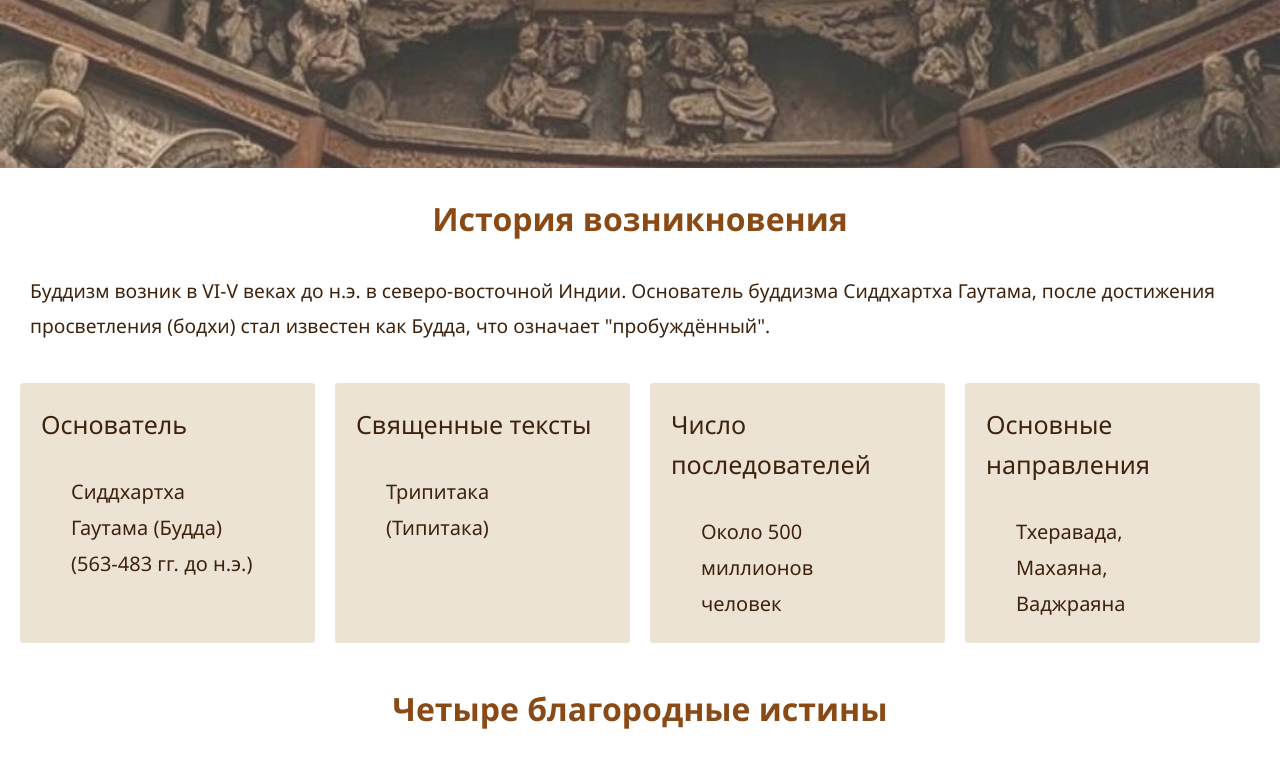
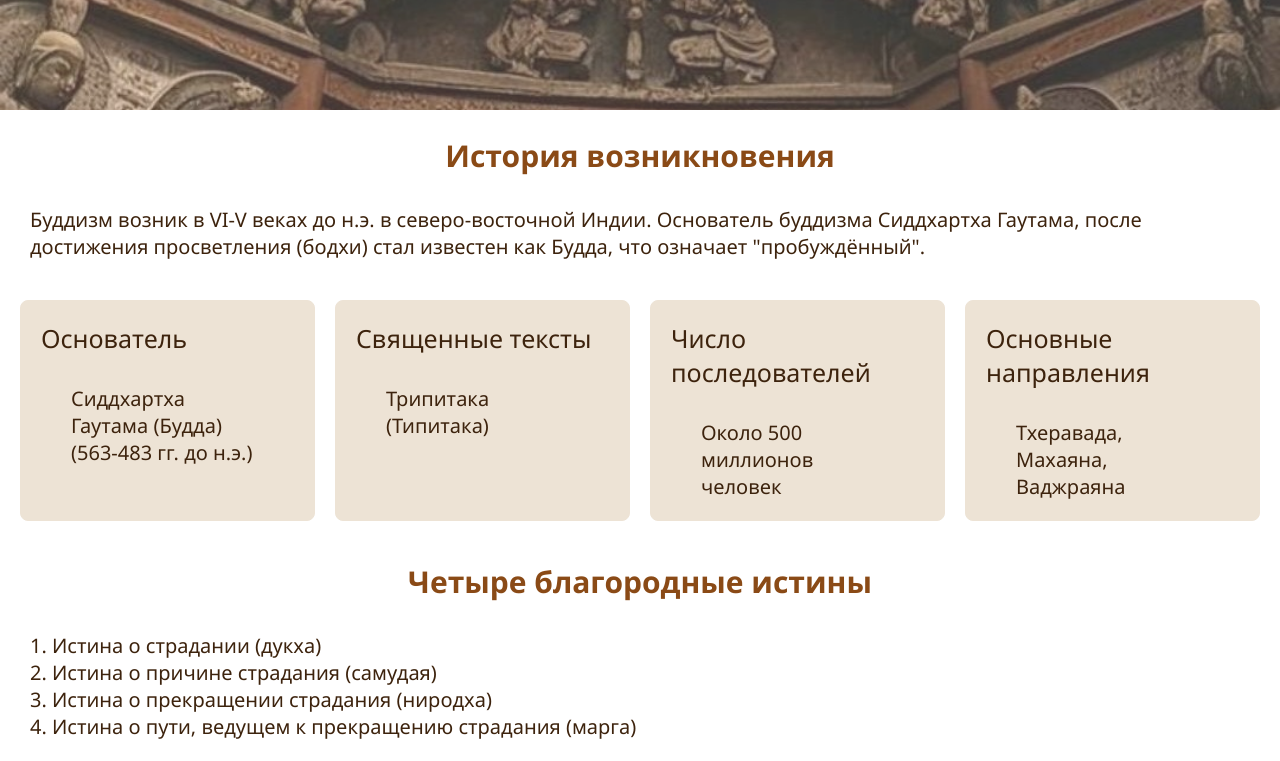
Before and after one commit to karenmi-hub/LastWork, a plain HTML site: page b.html in a window 1280 px wide. Shown: the part 780-1541 px from the top of the page. Drawn offline with Linux system fonts and the light colour scheme.

Commit message:
Update relstyle.css

```diff
--- a/relstyle.css
+++ b/relstyle.css
@@ -8,8 +8,7 @@
 body {
 background-color: #ffffff;
 color: #3d230d;
-line-height: 1.6;
-min-height: 100vh;
+min-height: 100%;
 display: flex;
 flex-direction: column;
 }
@@ -66,28 +65,27 @@ h1 {
     color: #000000;
     text-align: center;
     margin-bottom: 40px;
-    font-size: 2.8rem;
+    font-size: 40px;
     padding-bottom: 20px;
 }
 
 h2 {
     color: #8a4a16;
     margin: 25px 0 20px;
-    font-size: 2rem;
+    font-size: 30px;
     text-align: center;
 }
 
 h3 {
     color: #000000;
     margin: 0 0 15px;
-    font-size: 1.5rem;
+    font-size: 25px;
     text-align: center;
 }
 
 p {
     margin-bottom: 40px;
-    font-size: 1.2rem;
-    line-height: 1.8;
+    font-size: 20px;
     margin: 30px;
 }
 
@@ -169,9 +167,8 @@ p {
 .box {
     background-color: #ede3d5;
     padding: 20px;
-    border-radius: 3px;
+    border-radius: 8px;
     border: 1px solid #ede3d5;
-    box-sizing: border-box;
     font-size: 25px;
 }
 
@@ -203,7 +200,6 @@ footer {
     border-top: 1px solid #8a4a16;
     font-size: 25px;
 }
-
 
 @media (max-width: 768px) {
     .header, .menu {
```
